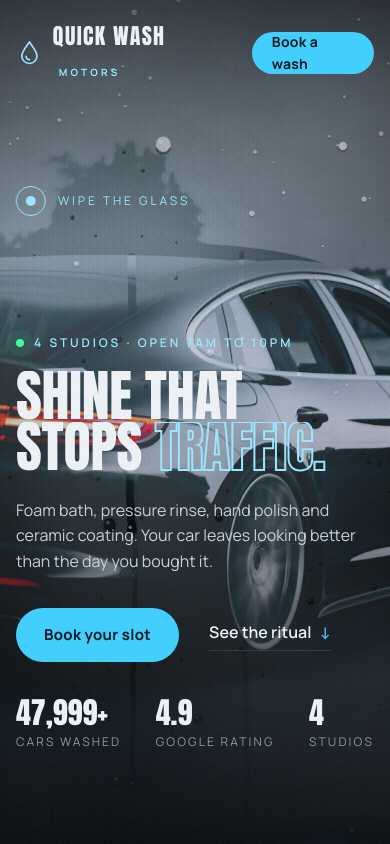
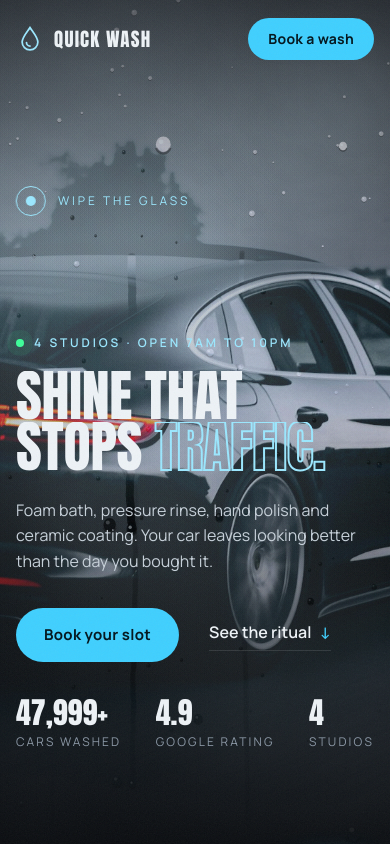
Before and after one commit to Shubhsitedeveloper/Quickmoters, a plain HTML site: page index.html in a window 390 px wide. Shown: the top 844 px of the page. Drawn offline with Linux system fonts and the light colour scheme.

Commit message:
Keep nav logo and buttons on one line on phones
Co-Authored-By: Claude Opus 5.5 <noreply@anthropic.com>
Claude-Session: https://claude.ai/code/session_014fZ4ra2R8B6N6yVvKNsJRz

```diff
--- a/style.css
+++ b/style.css
@@ -73,6 +73,8 @@ button,input,select{font:inherit;color:inherit}
 .nav__links a{opacity:.75;transition:opacity .3s}
 .nav__links a:hover{opacity:1}
 @media (max-width:760px){.nav__links{display:none}}
+.btn,.nav__logo b{white-space:nowrap}
+@media (max-width:420px){.nav__logo b{font-size:19px}.nav__logo b small{display:none}}
 
 /* ---------- hero ---------- */
 .hero{position:relative;height:100svh;min-height:600px;overflow:hidden;display:flex;align-items:flex-end}
```
